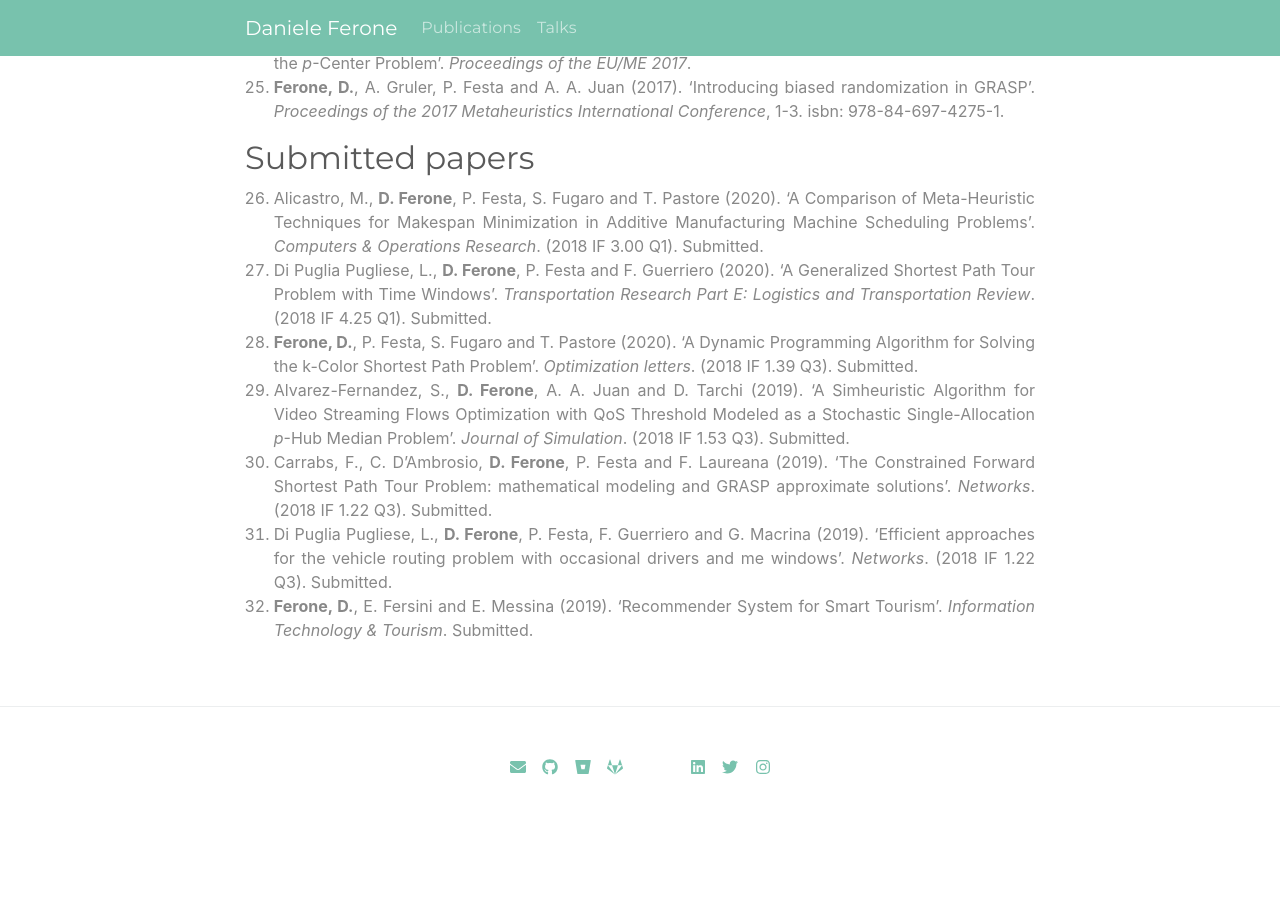
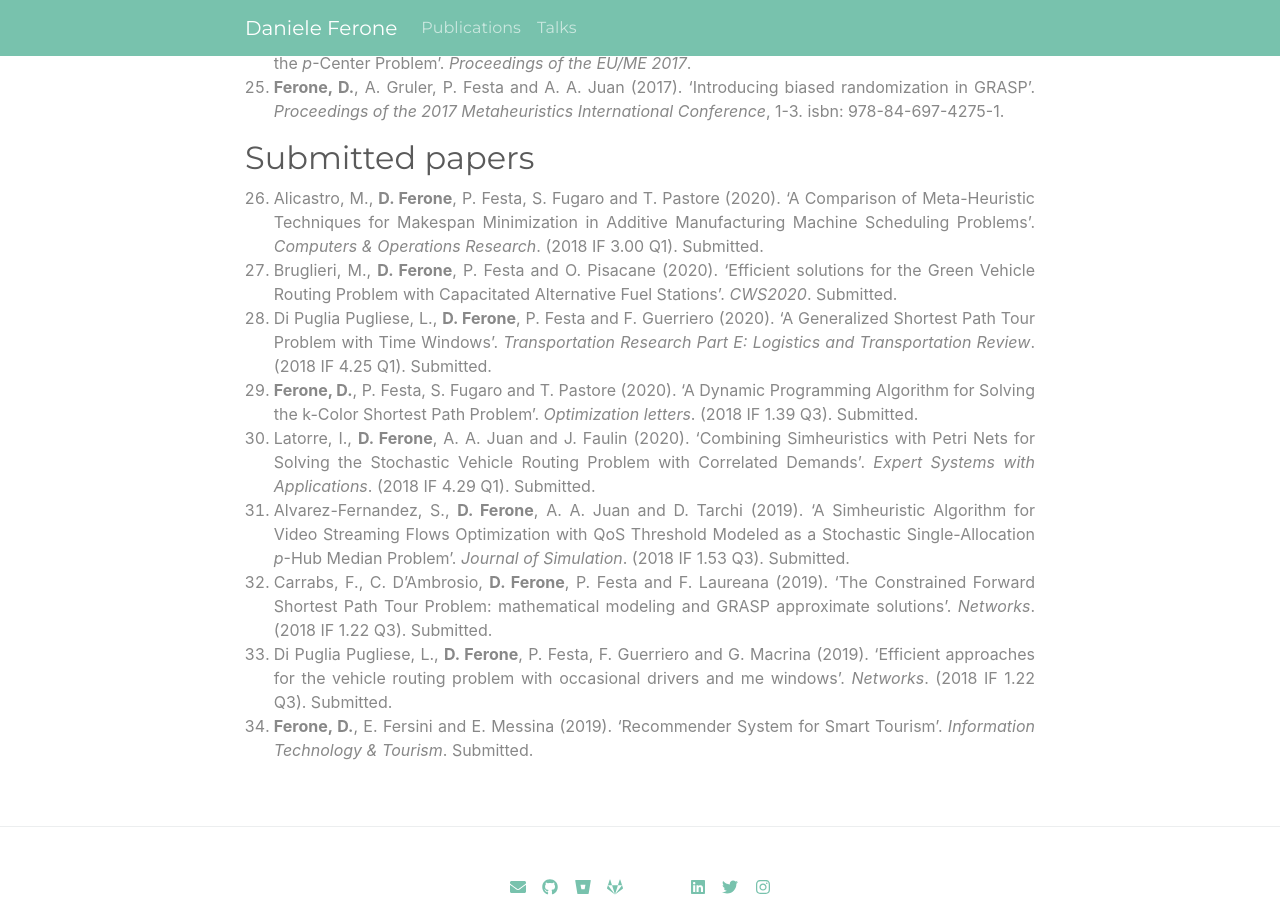
Before and after one commit to fdaniele85/fdaniele85.github.io, a Jekyll site: the page built from pages/publications.html, in a window 1280 px wide and 900 px high, scrolled down 2120 px. Built offline with Jekyll 4.4.1, drawn with Linux system fonts in a browser that asks for light colours; nearby versions of some CDN libraries; a style sheet for code colours, icons or effects is not loaded; before the commit the page ends 2963 px from its top, so only the background shows below that.

Commit message:
Submitted updated

```diff
--- a/pages/publications.html
+++ b/pages/publications.html
@@ -58,8 +58,10 @@ title: Publications
 <h2>Submitted papers</h2>
 <ol start="26">
 	<li>Alicastro, M., <strong>D. Ferone</strong>, P. Festa, S. Fugaro and T. Pastore (2020). ‘A Comparison of Meta-Heuristic Techniques for Makespan Minimization in Additive Manufacturing Machine Scheduling Problems’. <em>Computers & Operations Research</em>. (2018 IF 3.00 Q1). Submitted.</li>
+	<li>Bruglieri, M., <strong>D. Ferone</strong>, P. Festa and O. Pisacane (2020). ‘Efficient solutions for the Green Vehicle Routing Problem with Capacitated Alternative Fuel Stations’. <em>CWS2020</em>. Submitted.</li>
 	<li>Di Puglia Pugliese, L., <strong>D. Ferone</strong>, P. Festa and F. Guerriero (2020). ‘A Generalized Shortest Path Tour Problem with Time Windows’. <em>Transportation Research Part E: Logistics and Transportation Review</em>. (2018 IF 4.25 Q1). Submitted.</li>
 	<li><strong>Ferone, D.</strong>, P. Festa, S. Fugaro and T. Pastore (2020). ‘A Dynamic Programming Algorithm for Solving the k-Color Shortest Path Problem’. <em>Optimization letters</em>. (2018 IF 1.39 Q3). Submitted.</li>
+	<li>Latorre, I., <strong>D. Ferone</strong>, A. A. Juan and J. Faulin (2020). ‘Combining Simheuristics with Petri Nets for Solving the Stochastic Vehicle Routing Problem with Correlated Demands’. <em>Expert Systems with Applications</em>. (2018 IF 4.29 Q1). Submitted.</li>
 	<li>Alvarez-Fernandez, S., <strong>D. Ferone</strong>, A. A. Juan and D. Tarchi (2019). ‘A Simheuristic Algorithm for Video Streaming Flows Optimization with QoS Threshold Modeled as a Stochastic Single-Allocation <em>p</em>-Hub Median Problem’. <em>Journal of Simulation</em>. (2018 IF 1.53 Q3). Submitted.</li>
 	<li>Carrabs, F., C. D’Ambrosio, <strong>D. Ferone</strong>, P. Festa and F. Laureana (2019). ‘The Constrained Forward Shortest Path Tour Problem: mathematical modeling and GRASP approximate solutions’. <em>Networks</em>. (2018 IF 1.22 Q3). Submitted.</li>
 	<li>Di Puglia Pugliese, L., <strong>D. Ferone</strong>, P. Festa, F. Guerriero and G. Macrina (2019). ‘Efficient approaches for the vehicle routing problem with occasional drivers and me windows’. <em>Networks</em>. (2018 IF 1.22 Q3). Submitted.</li>
```
